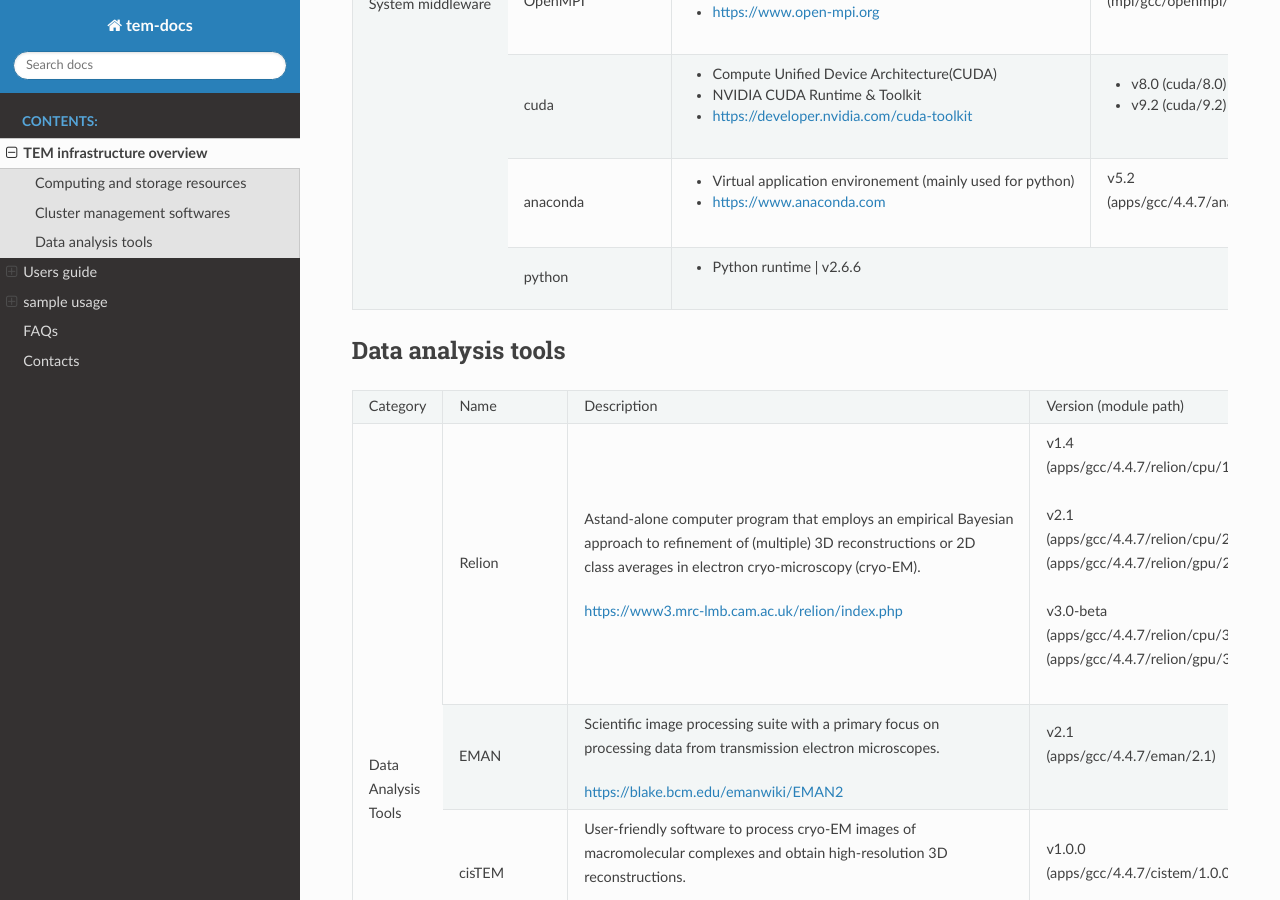
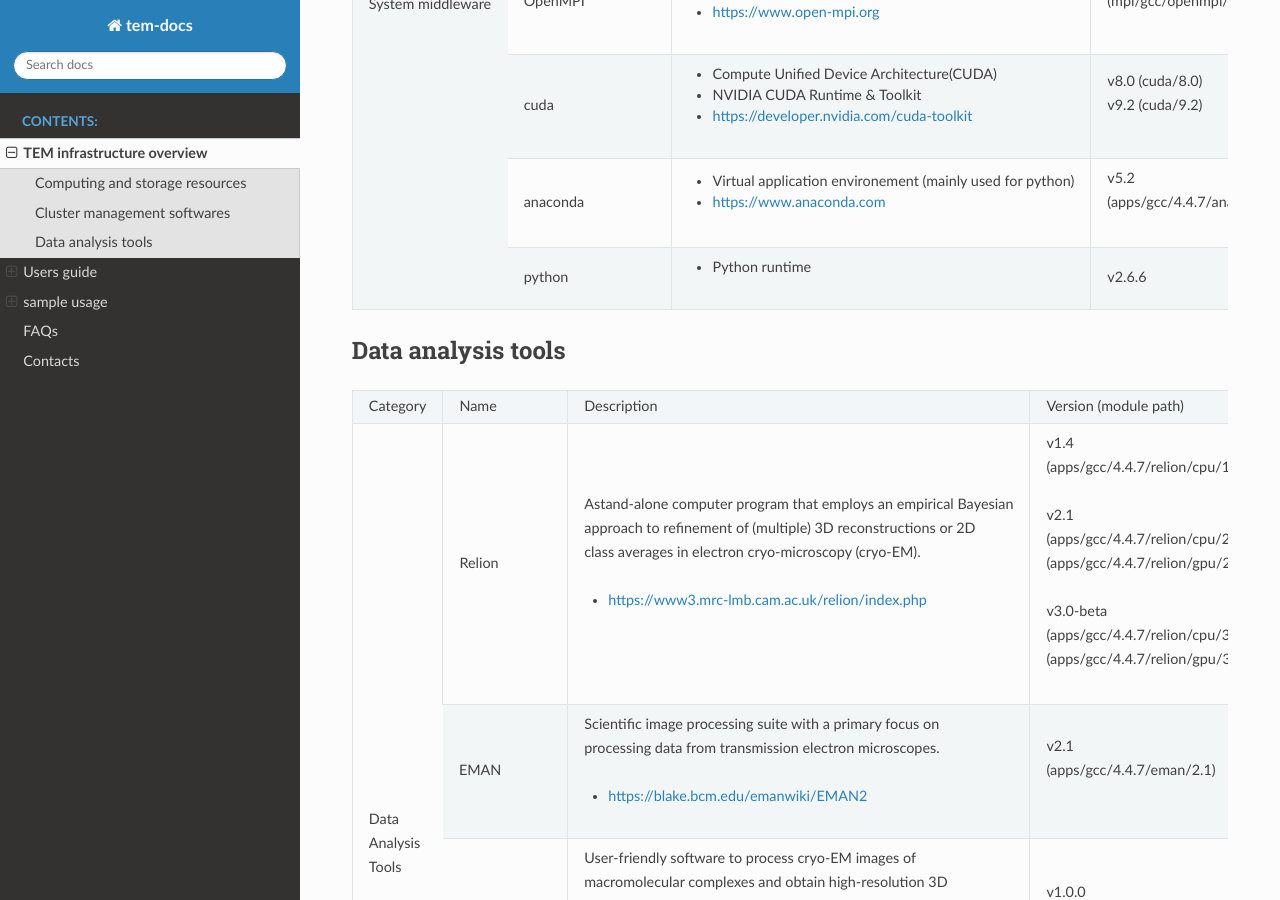
Before and after one commit to junglok/tem-docs, a Sphinx documentation site: the page built from docs/infra.rst, in a window 1280 px wide and 900 px high, scrolled down 2226 px. Built offline with Sphinx 7.4.7 and the Read the Docs theme 2.0.0, drawn with Linux system fonts in a browser that asks for light colours.

Commit message:
first commit

```diff
--- a/docs/infra.rst
+++ b/docs/infra.rst
@@ -52,34 +52,34 @@
 Cluster management softwares
 ============================
 
-+--------------+-----------------------------+------------------------------------------------------------+--------------------------------+
-| Category     | Name                        | Description                                                | Version                        |
-|              |                             |                                                            | (module path)                  |
-+--------------+-----------------------------+------------------------------------------------------------+--------------------------------+
-| OS           | Scientific Linux            | Operating system                                           | 6.x                            |
-+--------------+-----------------------------+------------------------------------------------------------+--------------------------------+
-| System       | Environment module          | - Module environment                                       | v3.2.10                        |
-| middleware   |                             | - https://modules.readthedocs.io/en/latest                 |                                |
-|              +-----------------------------+------------------------------------------------------------+--------------------------------+
-|              | OpenPBS(torque)             | - Cluster resources management                             | v2.5.7                         |
-|              |                             | - http://www.adaptivecomputing.com/products/torque         |                                |
-|              +-----------------------------+------------------------------------------------------------+--------------------------------+
-|              | Maui                        | - Job scheduler                                            | v3.3.1                         |
-|              |                             | - https://github.com/LabAdvComp/maui                       |                                |
-|              +-----------------------------+------------------------------------------------------------+--------------------------------+
-|              | OpenMPI                     | - Messaging Pass Interface(MPI)                            | | v1.6.5                       |
-|              |                             | - Reference implementation for MPI standard                | | (mpi/gcc/openmpi/1.6.5)      |
-|              |                             | - https://www.open-mpi.org                                 |                                |
-|              +-----------------------------+------------------------------------------------------------+--------------------------------+
-|              | cuda                        | - Compute Unified Device Architecture(CUDA)                | - v8.0 (cuda/8.0)              |
-|              |                             | - NVIDIA CUDA Runtime & Toolkit                            | - v9.2 (cuda/9.2)              |
-|              |                             | - https://developer.nvidia.com/cuda-toolkit                |                                |
-|              +-----------------------------+------------------------------------------------------------+--------------------------------+
-|              | anaconda                    | - Virtual application environement (mainly used for python)| | v5.2                         |
-|              |                             | - https://www.anaconda.com                                 | | (apps/gcc/4.4.7/anaconda/5.2)|
-|              +-----------------------------+------------------------------------------------------------+--------------------------------+
-|              | python                      | - Python runtime                                           | v2.6.6                         |
-+--------------+-----------------------------+---------------------------------------------------------------------------+-----------------+
++--------------+------------------------+------------------------------------------------------------+--------------------------------+
+| Category     | Name                   | Description                                                | Version                        |
+|              |                        |                                                            | (module path)                  |
++--------------+------------------------+------------------------------------------------------------+--------------------------------+
+| OS           | Scientific Linux       | Operating system                                           | 6.x                            |
++--------------+------------------------+------------------------------------------------------------+--------------------------------+
+| System       | Environment module     | - Module environment                                       | v3.2.10                        |
+| middleware   |                        | - https://modules.readthedocs.io/en/latest                 |                                |
+|              +------------------------+------------------------------------------------------------+--------------------------------+
+|              | OpenPBS(torque)        | - Cluster resources management                             | v2.5.7                         |
+|              |                        | - http://www.adaptivecomputing.com/products/torque         |                                |
+|              +------------------------+------------------------------------------------------------+--------------------------------+
+|              | Maui                   | - Job scheduler                                            | v3.3.1                         |
+|              |                        | - https://github.com/LabAdvComp/maui                       |                                |
+|              +------------------------+------------------------------------------------------------+--------------------------------+
+|              | OpenMPI                | - Messaging Pass Interface(MPI)                            | | v1.6.5                       |
+|              |                        | - Reference implementation for MPI standard                | | (mpi/gcc/openmpi/1.6.5)      |
+|              |                        | - https://www.open-mpi.org                                 |                                |
+|              +------------------------+------------------------------------------------------------+--------------------------------+
+|              | cuda                   | - Compute Unified Device Architecture(CUDA)                | | v8.0 (cuda/8.0)              |
+|              |                        | - NVIDIA CUDA Runtime & Toolkit                            | | v9.2 (cuda/9.2)              |
+|              |                        | - https://developer.nvidia.com/cuda-toolkit                |                                |
+|              +------------------------+------------------------------------------------------------+--------------------------------+
+|              | anaconda               | - Virtual application environement (mainly used for python)| | v5.2                         |
+|              |                        | - https://www.anaconda.com                                 | | (apps/gcc/4.4.7/anaconda/5.2)|
+|              +------------------------+------------------------------------------------------------+--------------------------------+
+|              | python                 | - Python runtime                                           | v2.6.6                         |
++--------------+------------------------+------------------------------------------------------------+--------------------------------+
 
 
 Data analysis tools
@@ -95,7 +95,7 @@
 |              |                     |                                                                    | | (apps/gcc/4.4.7/relion/cpu/1.4)      |
 |              |                     |                                                                    |                                        |
 |              |                     |                                                                    | | v2.1                                 |
-|              |                     | https://www3.mrc-lmb.cam.ac.uk/relion/index.php                    | | (apps/gcc/4.4.7/relion/cpu/2.1)      |
+|              |                     | - https://www3.mrc-lmb.cam.ac.uk/relion/index.php                  | | (apps/gcc/4.4.7/relion/cpu/2.1)      |
 |              |                     |                                                                    | | (apps/gcc/4.4.7/relion/gpu/2.1)      |
 |              |                     |                                                                    |                                        |
 |              |                     |                                                                    | | v3.0-beta                            |
@@ -106,22 +106,22 @@
 |              | EMAN                | | Scientific image processing suite with a primary focus on        | | v2.1                                 |
 |              |                     | | processing data from transmission electron microscopes.          | | (apps/gcc/4.4.7/eman/2.1)            |
 |              |                     |                                                                    |                                        |
-|              |                     | https://blake.bcm.edu/emanwiki/EMAN2                               |                                        |
+|              |                     | - https://blake.bcm.edu/emanwiki/EMAN2                             |                                        |
 |              +---------------------+--------------------------------------------------------------------+----------------------------------------+
 |              | cisTEM              | | User-friendly software to process cryo-EM images of              | | v1.0.0                               |
 |              |                     | | macromolecular complexes and obtain high-resolution 3D           | | (apps/gcc/4.4.7/cistem/1.0.0)        |
 |              |                     | | reconstructions.                                                 |                                        |
 |              |                     |                                                                    |                                        |
-|              |                     | https://cistem.org                                                 |                                        |
+|              |                     | - https://cistem.org                                               |                                        |
 |              +---------------------+--------------------------------------------------------------------+----------------------------------------+
 |              | Phenix              | | Python-based Hierarchical ENvironment for Integrated Xtallography| | v1.13-2998                           |
 |              |                     |                                                                    | | (apps/gcc/4.4.7/phenix/1.13-2998)    |
-|              |                     | https://www.phenix-online.org/documentation/index.html             |                                        |
+|              |                     | - https://www.phenix-online.org/documentation/index.html           |                                        |
 |              +---------------------+--------------------------------------------------------------------+----------------------------------------+
 |              | UCSF Chimera        | | A highly extensible program for interactive visualization and    | | v1.13                                |
 |              |                     | | analysis of molecular structures and related data, including     | | (apps/gcc/4.4.7/chimera/1.13)        |
 |              |                     | | density maps, supramolecular assemblies, sequence alignments,    |                                        |
 |              |                     | | docking results, trajectories, and conformational ensembles.     |                                        |
 |              |                     |                                                                    |                                        |
-|              |                     | https://www.cgl.ucsf.edu/chimera                                   |                                        |
+|              |                     | - https://www.cgl.ucsf.edu/chimera                                 |                                        |
 +--------------+---------------------+--------------------------------------------------------------------+----------------------------------------+
```
